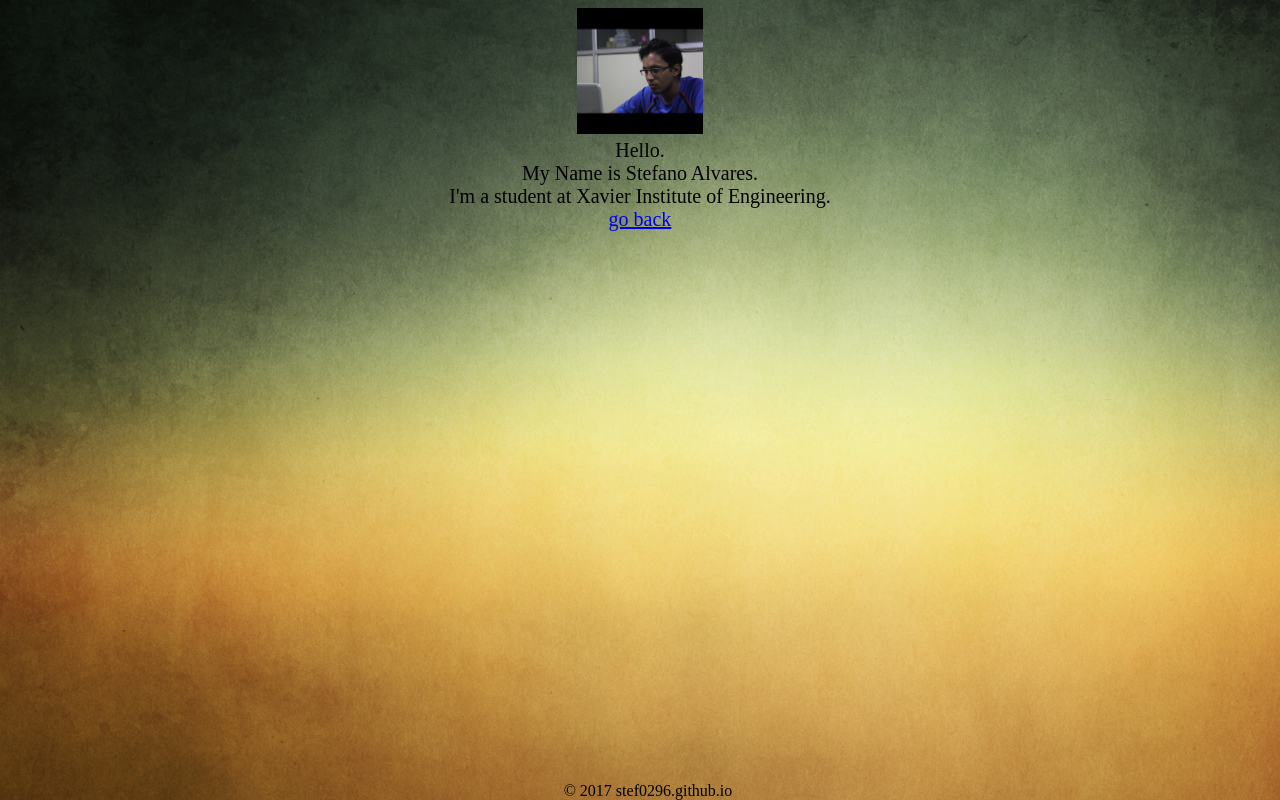
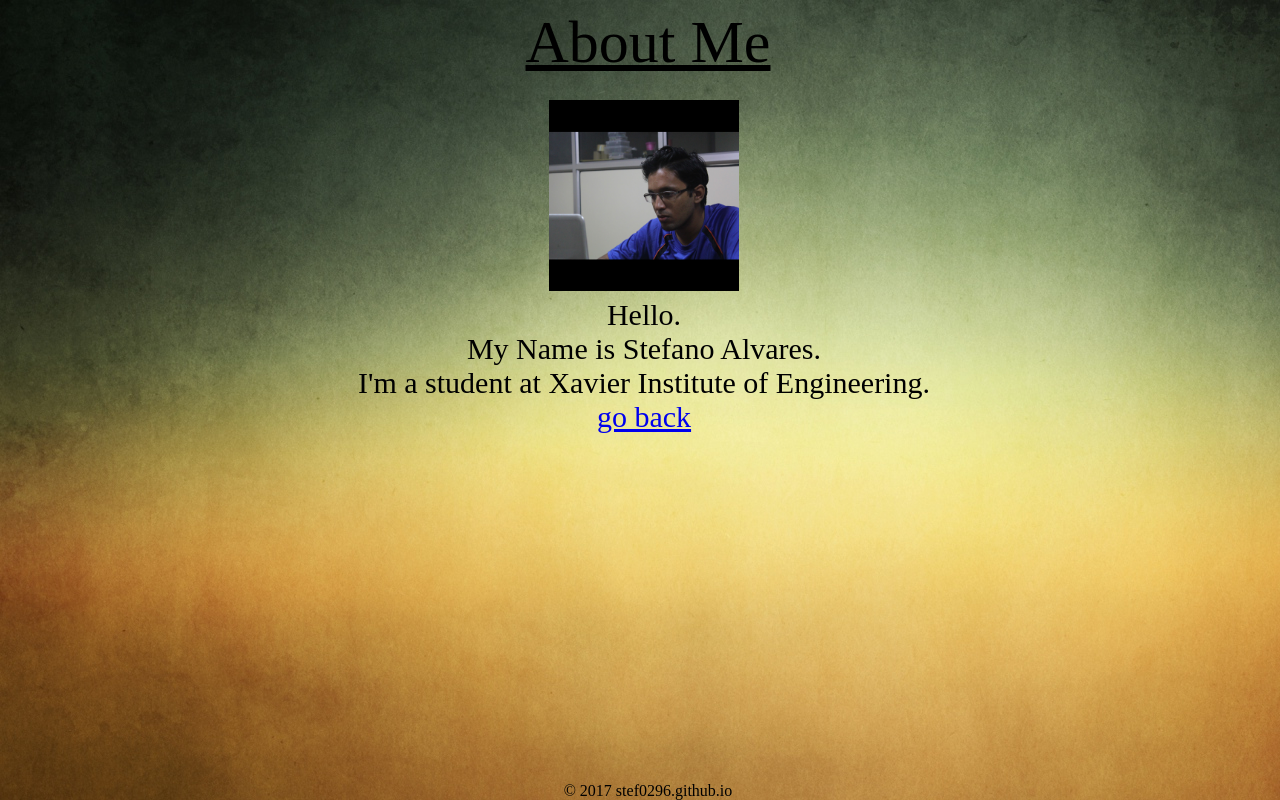
Before and after one commit to stef0296/stef0296.github.io, a plain HTML site: page about.html in a window 1280 px wide. Drawn offline with Linux system fonts and the light colour scheme; files whose address does not match are found by name.

Commit message:
Update about.html

```diff
--- a/about.html
+++ b/about.html
@@ -4,14 +4,22 @@
 		<title>About Me</title>
 		<style>
 			.font{
-				font-size: 20px;
+				font-size: 30px;
 			}
 			.top{
-				top:20px;
+				position: fixed;
+				top:100px;
 			}
 			img{
-				height:10%;
-				width:10%;
+				height:15%;
+				width:15%;
+			}
+			header{
+				font-size: 60px;
+				text-decoration: underline;
+				position: fixed;
+				text-align: center;
+				width: 100%;
 			}
 			 footer{
 				 position: fixed;
@@ -23,8 +31,9 @@
 
 	</head>
 	<body background="images/bg.jpg" align="center">
+		<header> About Me </header>
 		<div class="font top">
-		<img class="img" src="/images/dslrdp.jpeg"></br>
+		<img class="img" src="/home/stefano/Desktop/stef0296.github.io/images/dslrdp.jpeg"></br>
 		Hello.</br>
 		My Name is Stefano Alvares.</br>
 		I'm a student at Xavier Institute of Engineering.</br>
```
